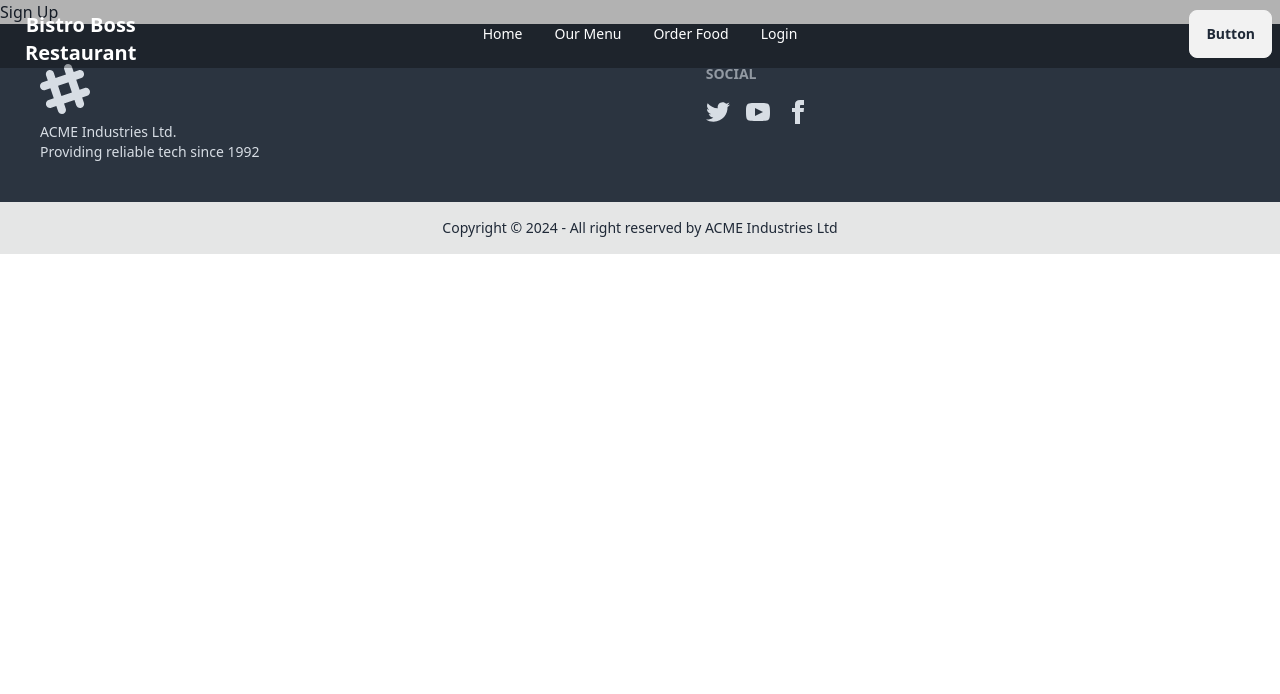
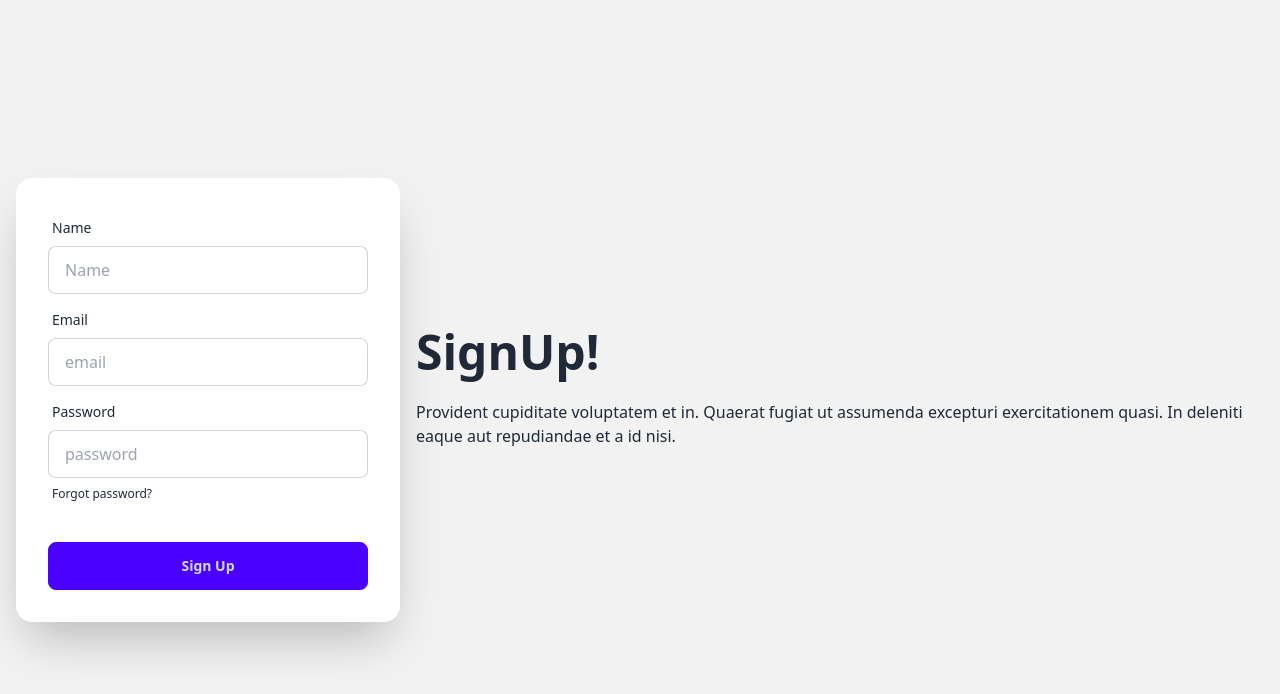
Before and after one commit to Khalid-Saifullaha/bistro-boss-client, a React (Vite) app: page /signup in a window 1280 px wide. Shown: the top 694 px of the page. Built offline with nearby package versions, Linux system fonts and the light colour scheme; no server answers.

Commit message:
sign up added

```diff
--- a/package.json
+++ b/package.json
@@ -17,6 +17,7 @@
     "react": "^18.3.1",
     "react-dom": "^18.3.1",
     "react-helmet-async": "^2.0.5",
+    "react-hook-form": "^7.54.2",
     "react-parallax": "^3.5.1",
     "react-responsive-carousel": "^3.2.23",
     "react-router-dom": "^7.1.1",
--- a/src/Layout/Main.jsx
+++ b/src/Layout/Main.jsx
@@ -5,7 +5,8 @@
 const Main = () => {
   const location = useLocation();
 
-  const noHeaderFooter = location.pathname.includes("login");
+  const noHeaderFooter =
+    location.pathname.includes("login") || location.pathname.includes("signup");
   return (
     <div>
       {noHeaderFooter || <Navbar></Navbar>}
--- a/src/pages/Login/Login.jsx
+++ b/src/pages/Login/Login.jsx
@@ -6,6 +6,7 @@
 } from "react-simple-captcha";
 import { AuthContext } from "../../providers/AuthProvider";
 import { Link } from "react-router-dom";
+import { Helmet } from "react-helmet-async";
 
 const Login = () => {
   const captchaRef = useRef(null);
@@ -38,14 +39,18 @@
     }
   };
   return (
+    <>
+      <Helmet>
+        <title>Bistro Boss | Login</title>
+      </Helmet>
       <div className="hero bg-base-200 min-h-screen">
         <div className="hero-content flex-col md:flex-row-reverse">
           <div className="text-center md:w-1/2 lg:text-left">
             <h1 className="text-5xl font-bold">Login now!</h1>
             <p className="py-6">
               Provident cupiditate voluptatem et in. Quaerat fugiat ut assumenda
-            excepturi exercitationem quasi. In deleniti eaque aut repudiandae et
-            a id nisi.
+              excepturi exercitationem quasi. In deleniti eaque aut repudiandae
+              et a id nisi.
             </p>
           </div>
           <div className="card bg-base-100 md:w-1/2 max-w-sm shrink-0 shadow-2xl">
@@ -115,6 +120,7 @@
           </div>
         </div>
       </div>
+    </>
   );
 };
 
--- a/src/pages/SignUp/SignUp.jsx
+++ b/src/pages/SignUp/SignUp.jsx
@@ -1,10 +1,123 @@
-import React from "react";
+import { useContext } from "react";
+import { Helmet } from "react-helmet-async";
+import { useForm } from "react-hook-form";
+import { AuthContext } from "../../providers/AuthProvider";
 
 const SignUp = () => {
+  const {
+    register,
+    handleSubmit,
+    formState: { errors },
+  } = useForm();
+  const { createUser } = useContext(AuthContext);
+
+  const onSubmit = (data) => {
+    console.log(data);
+    createUser(data.email, data.password).then((result) => {
+      const loggedUser = result.user;
+      console.log(loggedUser);
+    });
+  };
+
   return (
-    <div>
-      <p>Sign Up</p>
-    </div>
+    <>
+      <Helmet>
+        <title>Bistro Boss | Sign Up</title>
+      </Helmet>
+      <div className="hero bg-base-200 min-h-screen">
+        <div className="hero-content flex-col lg:flex-row-reverse">
+          <div className="text-center lg:text-left">
+            <h1 className="text-5xl font-bold">SignUp!</h1>
+            <p className="py-6">
+              Provident cupiditate voluptatem et in. Quaerat fugiat ut assumenda
+              excepturi exercitationem quasi. In deleniti eaque aut repudiandae
+              et a id nisi.
+            </p>
+          </div>
+          <div className="card bg-base-100 w-full max-w-sm shrink-0 shadow-2xl">
+            <form onSubmit={handleSubmit(onSubmit)} className="card-body">
+              <div className="form-control">
+                <label className="label">
+                  <span className="label-text">Name</span>
+                </label>
+                <input
+                  type="text"
+                  {...register("name", { required: true })}
+                  name="name"
+                  placeholder="Name"
+                  className="input input-bordered"
+                />
+                {errors.name && (
+                  <span className="text-red-600">Name is required</span>
+                )}
+              </div>
+
+              <div className="form-control">
+                <label className="label">
+                  <span className="label-text">Email</span>
+                </label>
+                <input
+                  type="email"
+                  {...register("email", { required: true })}
+                  name="email"
+                  placeholder="email"
+                  className="input input-bordered"
+                />
+                {errors.email && (
+                  <span className="text-red-600">Name is required</span>
+                )}
+              </div>
+              <div className="form-control">
+                <label className="label">
+                  <span className="label-text">Password</span>
+                </label>
+                <input
+                  type="password"
+                  {...register("password", {
+                    required: true,
+                    minLength: 6,
+                    maxLength: 20,
+                    pattern: /(?=.*[A-Z])(?=.*[!@#$&*])(?=.*[0-9])(?=.*[a-z])/,
+                  })}
+                  name="password"
+                  placeholder="password"
+                  className="input input-bordered"
+                />
+                {errors.password?.type === "required" && (
+                  <p className="text-red-600">Password is required</p>
+                )}
+                {errors.password?.type === "minLength" && (
+                  <p className="text-red-600">Password must be 6 characters</p>
+                )}
+                {errors.password?.type === "maxLength" && (
+                  <p className="text-red-600">
+                    Password must be less then 20 characters
+                  </p>
+                )}
+                {errors.password?.type === "pattern" && (
+                  <p className="text-red-600">
+                    Password must have one uppercase, one lower case,one number
+                    and one special character
+                  </p>
+                )}
+                <label className="label">
+                  <a href="#" className="label-text-alt link link-hover">
+                    Forgot password?
+                  </a>
+                </label>
+              </div>
+              <div className="form-control mt-6">
+                <input
+                  className="btn btn-primary"
+                  type="submit"
+                  value="Sign Up"
+                />
+              </div>
+            </form>
+          </div>
+        </div>
+      </div>
+    </>
   );
 };
 
```
Also changed, not shown: 1 other file (tests, documents, lock files or other folders). Lines whose indentation alone changed are shown as unchanged.
